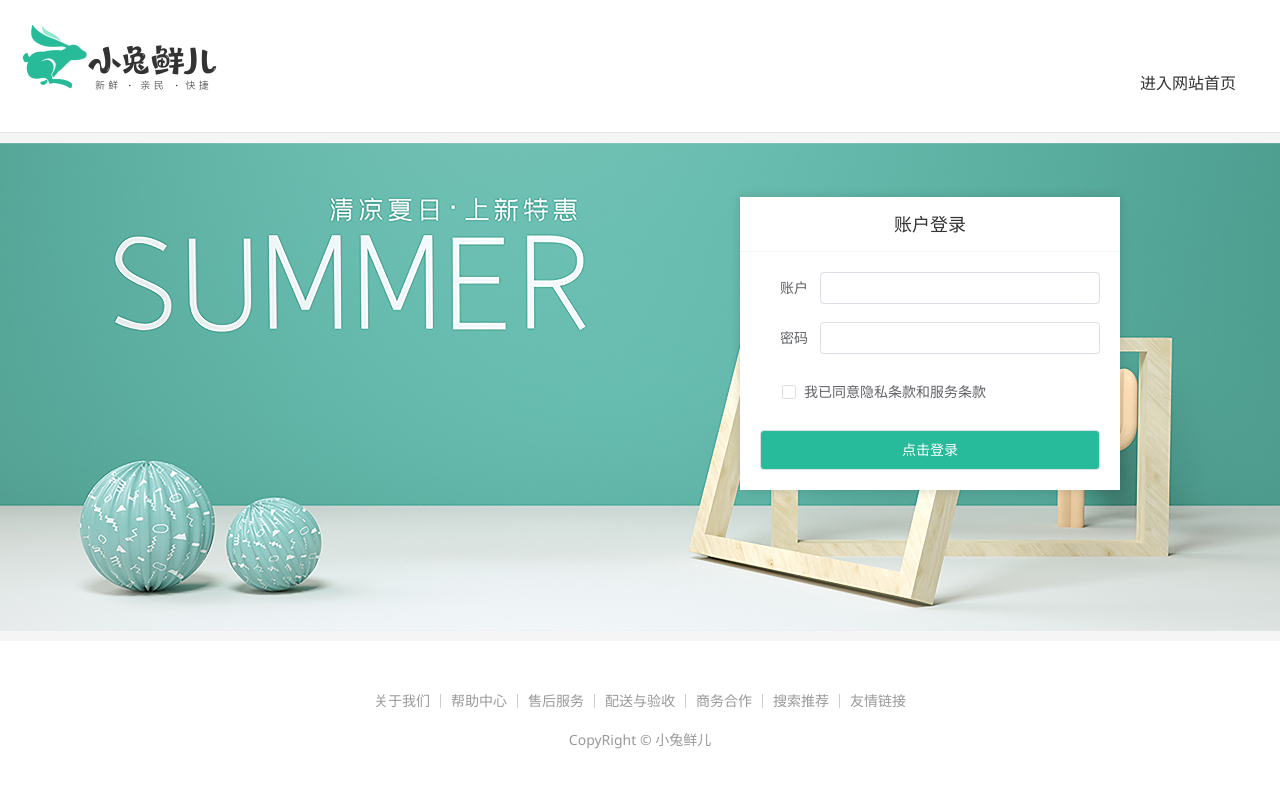
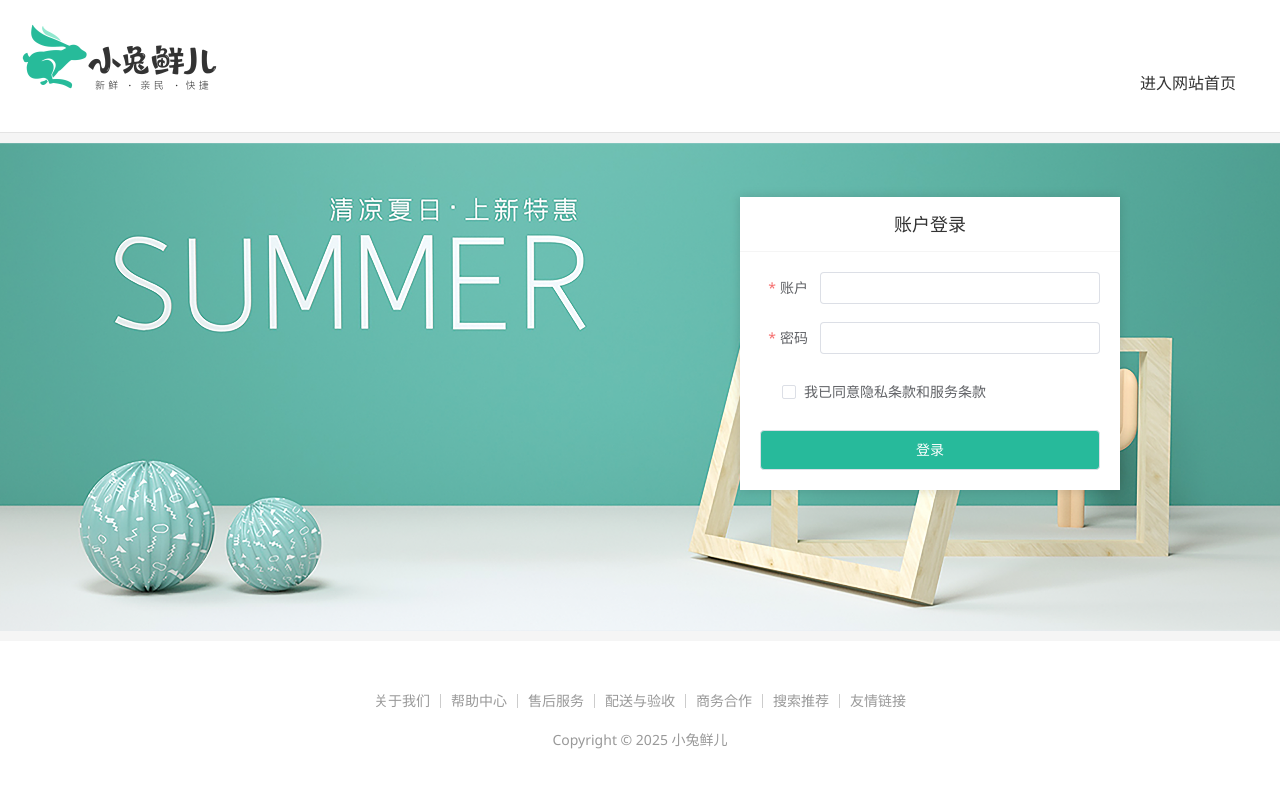
Before and after one commit to SongC-unsw/TuErXian, a Vue app: page /login in a window 1280 px wide. Shown: the top 788 px of the page. Built offline with nearby package versions, Linux system fonts and the light colour scheme; a small style sheet from the web is missing.

Commit message:
feat: implement form validation for login page with account and password fields

```diff
--- a/src/views/Login/index.vue
+++ b/src/views/Login/index.vue
@@ -1,4 +1,21 @@
-<script setup></script>
+<script setup>
+// 表单校验功能
+// 账户名和密码
+import { ref } from "vue";
+const form = ref({
+  account: "",
+  password: "",
+});
+
+const rules = ref({
+  account: [{ required: true, message: "请输入账户名", trigger: "blur" }],
+  password: [
+    { required: true, message: "密码不能为空", trigger: "blur" },
+    { min: 6, message: "密码不能少于6个字符", trigger: "blur" },
+    { max: 14, message: "密码不能超过14个字符", trigger: "blur" },
+  ],
+});
+</script>
 
 <template>
   <div class="login-page">
@@ -21,17 +38,24 @@
         </nav>
         <div class="account-box">
           <div class="form">
-            <el-form label-position="right" label-width="60px" status-icon>
-              <el-form-item label="账户">
-                <el-input />
+            <!-- 登录表单 -->
+            <el-form
+              :model="form"
+              :rules="rules"
+              label-position="right"
+              label-width="60px"
+              status-icon
+            >
+              <el-form-item label="账户" prop="account">
+                <el-input v-model="form.account" />
               </el-form-item>
-              <el-form-item label="密码">
-                <el-input />
+              <el-form-item label="密码" prop="password">
+                <el-input v-model="form.password" type="password" />
               </el-form-item>
               <el-form-item label-width="22px">
                 <el-checkbox size="large"> 我已同意隐私条款和服务条款 </el-checkbox>
               </el-form-item>
-              <el-button size="large" class="subBtn">点击登录</el-button>
+              <el-button size="large" class="subBtn">登录</el-button>
             </el-form>
           </div>
         </div>
@@ -49,7 +73,7 @@
           <a href="javascript:;">搜索推荐</a>
           <a href="javascript:;">友情链接</a>
         </p>
-        <p>CopyRight &copy; 小兔鲜儿</p>
+        <p>Copyright &copy; {{ new Date().getFullYear() }} 小兔鲜儿</p>
       </div>
     </footer>
   </div>
```
